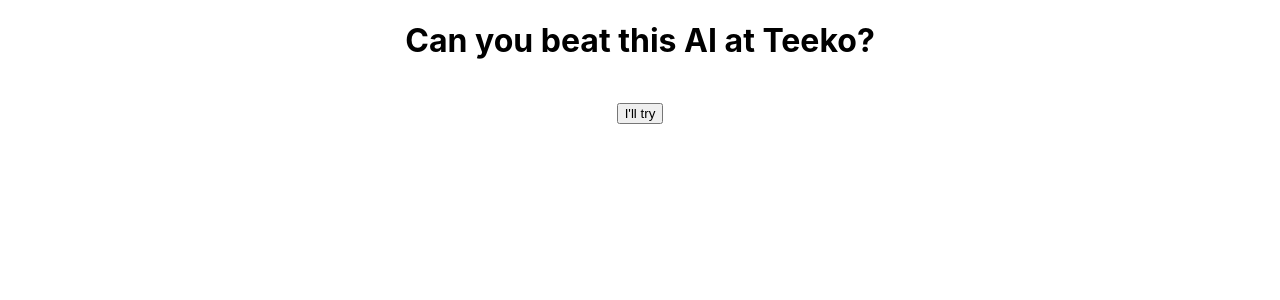
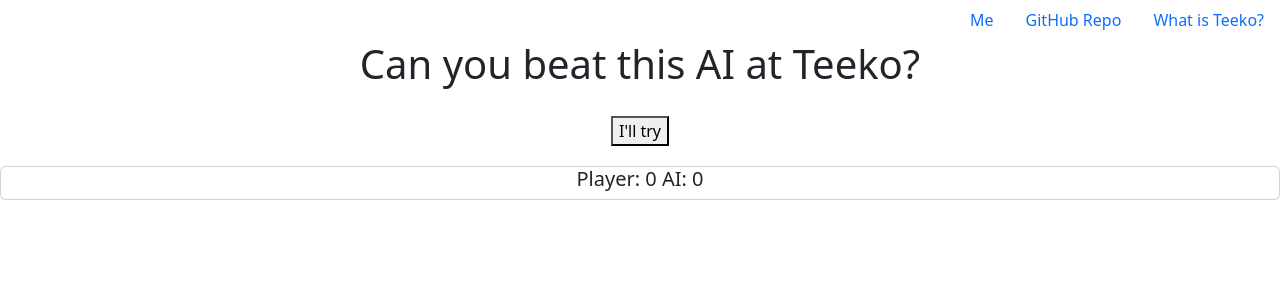
Before and after one commit to brumm-ryan/teeko-web-app, a React (Create React App) app: page / in a window 1280 px wide. Shown: the top 300 px of the page. Built offline with nearby package versions, Linux system fonts and the light colour scheme.

Commit message:
Added a scoreboard, links to github, linkedin, and how to play and some new styling.

```diff
--- a/package.json
+++ b/package.json
@@ -4,10 +4,13 @@
   "homepage": "https://brumm-ryan.github.io/teeko-web-app",
   "private": true,
   "dependencies": {
+    "@mui/material": "^5.11.2",
     "@testing-library/jest-dom": "^5.16.5",
     "@testing-library/react": "^13.4.0",
     "@testing-library/user-event": "^13.5.0",
+    "bootstrap": "^5.2.3",
     "react": "^18.2.0",
+    "react-bootstrap": "^2.7.0",
     "react-dom": "^18.2.0",
     "react-scripts": "5.0.1",
     "web-vitals": "^2.1.4"
--- a/src/App.css
+++ b/src/App.css
@@ -47,8 +47,8 @@
 .grid-container {
   display: grid;
   align-content: space-evenly;
-  column-gap: 50px;
-  row-gap: 50px;
+  column-gap: 40px;
+  row-gap: 40px;
   grid-template-columns: repeat(5, 100px);
   grid-template-rows: repeat(5, 100px);
   grid-auto-flow: column;
--- a/src/App.js
+++ b/src/App.js
@@ -1,4 +1,7 @@
 import React from "react";
+import Card from 'react-bootstrap/Card';
+import Nav from 'react-bootstrap/Nav';
+import 'bootstrap/dist/css/bootstrap.min.css';
 import BoardTile from "./BoardTile";
 import "./BoardTile.css";
 import "./App.css";
@@ -22,7 +25,9 @@ class App extends React.Component {
         pickedUpPiece: [],
         inProgress:false,
         needPickUp:false,
-        winner:this.emptyPiece
+        winner:this.emptyPiece,
+        playerScore:0,
+        aiScore:0
     };
     this.playerChooseTile = this.playerChooseTile.bind(this);
     this.notifyPickUp = this.notifyPickUp.bind(this);
@@ -66,8 +71,10 @@ class App extends React.Component {
   playerWon(winNum) {
     if(winNum === -1) {
         this.setState({winner: this.playerPiece})
+        this.setState({playerScore: this.state.playerScore + 1});
     } else if(winNum === 1) {
         this.setState({winner: this.aiPiece})
+        this.setState({aiScore: this.state.aiScore + 1});
     }
   }
 
@@ -99,8 +106,6 @@ class App extends React.Component {
   }
 
   boardToString(){
-      // TODO add logic to ensure only 'r', 'b', and 's' pieces are sent through
-      //    No highlighted or pickedUp ones
       let flatBoard = this.state.board.flat()
       let stringBoard = ""
       flatBoard.forEach((tileString) => stringBoard += tileString)
@@ -216,16 +221,46 @@ class App extends React.Component {
     }
   }
 
+  generateScoreBoard() {
+    return (
+        <Card>
+            <Card.Title>
+                Player: {this.state.playerScore} AI: {this.state.aiScore}
+            </Card.Title>
+        </Card>)
+  }
+
+  AlignmentExample() {
+        return (
+            <>
+                <Nav className="justify-content-end" activeKey="/home">
+                    <Nav.Item>
+                        <Nav.Link href="https://www.linkedin.com/in/ryan-brumm/">Me</Nav.Link>
+                    </Nav.Item>
+                    <Nav.Item>
+                        <Nav.Link href="https://github.com/brumm-ryan/teeko-web-app">GitHub Repo</Nav.Link>
+                    </Nav.Item>
+                    <Nav.Item>
+                        <Nav.Link href="https://bonaludo.com/2016/07/27/teeko-a-game-and-a-masterpiece-of-john-scarne-the-wizard-of-games/">What is Teeko?</Nav.Link>
+                    </Nav.Item>
+                </Nav>
+            </>
+        );
+    }
+
   render() {
     return (
         <div style={{textAlign:"center"}}>
+            <div>{this.AlignmentExample()}</div>
           <h1 hidden={this.state.winner !== this.emptyPiece}>Can you beat this AI at Teeko?</h1>
             <h1 hidden={this.state.winner !== this.playerPiece}>You beat the AI</h1>
             <h1 hidden={this.state.winner !== this.aiPiece}>Submit to AI dominance</h1>
+            <h2 hidden={!this.state.needPickUp}>Pick one of your pieces before selecting where to place it</h2>
             <div style={{padding:"20px"}}>
                 <button hidden={this.state.inProgress} onClick={() => this.startGame()}>I'll try</button>
                 <button hidden={this.state.winner === this.emptyPiece} onClick={() => this.playAgain()}>Play Again</button>
             </div>
+            <div>{this.generateScoreBoard()}</div>
           <div>{this.generateBoard()}</div>
         </div>
     );
--- a/src/BoardTile.js
+++ b/src/BoardTile.js
@@ -47,10 +47,8 @@ class BoardTile extends React.Component {
                 if (!this.props.isDropPhase) {
                     this.props.notifyPickUp(false);
                     this.props.pickUpPiece([this.props.xAxis, this.props.yAxis])
-                    // TODO Call to highlight possible moves
                 }
             } else {
-                console.log(this.props.isDropPhase)
                 if (this.props.isDropPhase) {
                     // set tile to be selected as usual
                     this.setState({isPlaced: true, player: this.playerPiece, color: "#0000FF"})
@@ -70,7 +68,6 @@ class BoardTile extends React.Component {
                 }
             }
         }
-        // add functionality to pickup a piece then use that one to be replaced
     }
 
     render() {
```
Also changed, not shown: 1 other file (tests, documents, lock files or other folders).
